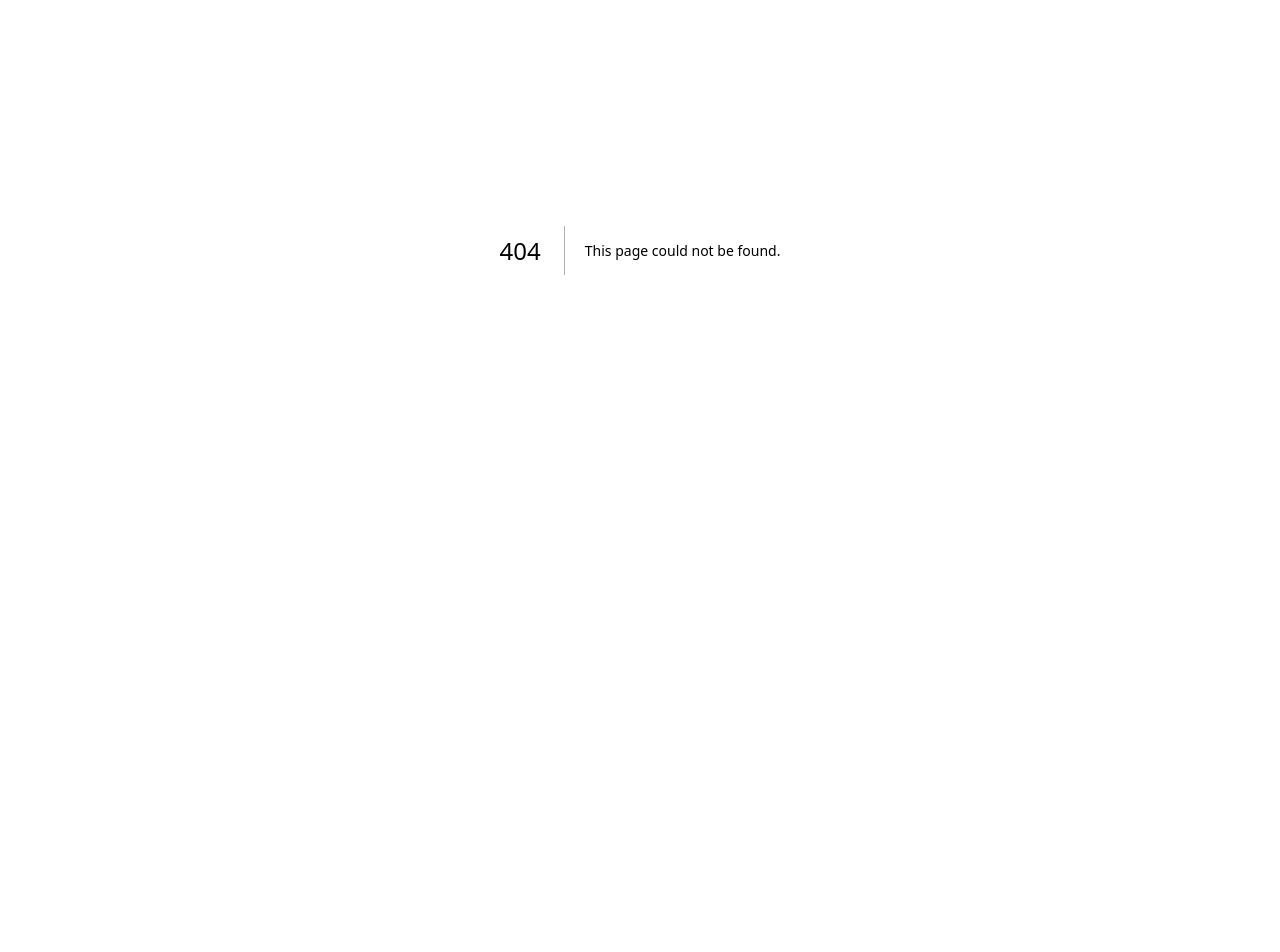
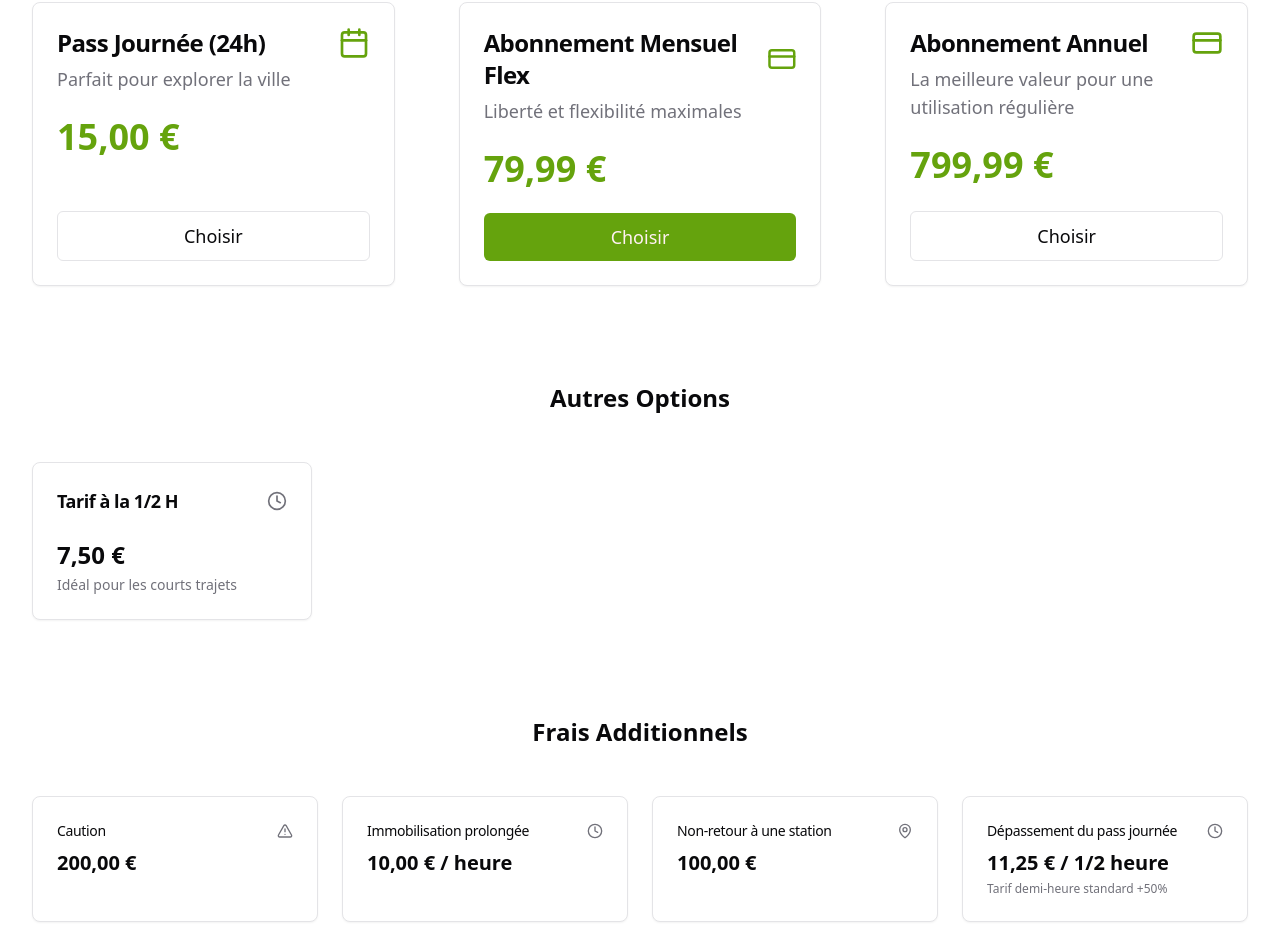
Before and after one commit to Drosscend/scoot-ride, a Next.js app: page /prices in a window 1280 px wide. Before the commit this address had no page. Shown: the part 206-1158 px from the top of the page. Before the commit the page ends 856 px from the top, so only its background shows below. Built offline with nearby package versions, Linux system fonts and the light colour scheme.

Commit message:
feat(prices): add prices page

```diff
--- /dev/null
+++ b/src/app/prices/page.tsx
@@ -0,0 +1,9 @@
+import { Prices } from "@/app/prices/prices";
+
+export default function Page() {
+  return (
+    <main className="bg-background min-h-screen px-4 py-12 sm:px-6 lg:px-8">
+      <Prices />
+    </main>
+  );
+}
--- /dev/null
+++ b/src/app/prices/prices.tsx
@@ -0,0 +1,166 @@
+"use client";
+
+import { motion } from "framer-motion";
+import { AlertTriangleIcon, CalendarIcon, Clock4Icon, ClockIcon, CreditCardIcon, MapPinIcon } from "lucide-react";
+import { Button } from "@/components/ui/button";
+import { Card, CardContent, CardDescription, CardFooter, CardHeader, CardTitle } from "@/components/ui/card";
+
+const mainPricingOptions = [
+  {
+    title: "Pass Journée (24h)",
+    price: "15,00 €",
+    description: "Parfait pour explorer la ville",
+    icon: CalendarIcon,
+  },
+  {
+    title: "Abonnement Mensuel Flex",
+    price: "79,99 €",
+    description: "Liberté et flexibilité maximales",
+    icon: CreditCardIcon,
+    highlight: true,
+  },
+  {
+    title: "Abonnement Annuel",
+    price: "799,99 €",
+    description: "La meilleure valeur pour une utilisation régulière",
+    icon: CreditCardIcon,
+  },
+];
+
+const secondaryPricingOptions = [
+  {
+    title: "Tarif à la 1/2 H",
+    price: "7,50 €",
+    description: "Idéal pour les courts trajets",
+    icon: ClockIcon,
+  },
+];
+
+const additionalFees = [
+  {
+    title: "Caution",
+    price: "200,00 €",
+    icon: AlertTriangleIcon,
+  },
+  {
+    title: "Immobilisation prolongée",
+    price: "10,00 € / heure",
+    icon: Clock4Icon,
+  },
+  {
+    title: "Non-retour à une station",
+    price: "100,00 €",
+    icon: MapPinIcon,
+  },
+  {
+    title: "Dépassement du pass journée",
+    price: "11,25 € / 1/2 heure",
+    description: "Tarif demi-heure standard +50%",
+    icon: ClockIcon,
+  },
+];
+
+const MotionCard = motion(Card);
+
+export function Prices() {
+  return (
+    <div className="mx-auto max-w-7xl">
+      <motion.h2
+        className="mb-16 text-center text-4xl font-extrabold"
+        initial={{ opacity: 0, y: -20 }}
+        animate={{ opacity: 1, y: 0 }}
+        transition={{ duration: 0.5 }}
+      >
+        Nos Tarifs
+      </motion.h2>
+
+      <div className="grid grid-cols-1 gap-12 sm:grid-cols-3 lg:gap-16">
+        {mainPricingOptions.map((option, index) => (
+          <MotionCard
+            key={index}
+            className="flex h-full flex-col transition-shadow hover:shadow-lg"
+            initial={{ opacity: 0, y: 20 }}
+            animate={{ opacity: 1, y: 0 }}
+            transition={{ duration: 0.5, delay: index * 0.2 }}
+          >
+            <CardHeader>
+              <div className="flex items-center justify-between">
+                <CardTitle className="text-2xl">{option.title}</CardTitle>
+                <option.icon className="text-primary size-8" />
+              </div>
+              <CardDescription className="text-lg">{option.description}</CardDescription>
+            </CardHeader>
+            <CardContent className="grow">
+              <p className="text-primary text-4xl font-bold">{option.price}</p>
+            </CardContent>
+            <CardFooter>
+              <Button className="w-full py-6 text-lg" variant={option.highlight ? "default" : "outline"}>
+                Choisir
+              </Button>
+            </CardFooter>
+          </MotionCard>
+        ))}
+      </div>
+
+      <motion.h3
+        className="mb-12 mt-24 text-center text-2xl font-bold"
+        initial={{ opacity: 0 }}
+        animate={{ opacity: 1 }}
+        transition={{ duration: 0.5, delay: 0.6 }}
+      >
+        Autres Options
+      </motion.h3>
+      <div className="grid grid-cols-1 gap-8 sm:grid-cols-2 lg:grid-cols-4">
+        {secondaryPricingOptions.map((option, index) => (
+          <MotionCard
+            key={index}
+            className="flex h-full flex-col"
+            initial={{ opacity: 0, scale: 0.9 }}
+            animate={{ opacity: 1, scale: 1 }}
+            transition={{ duration: 0.3, delay: 0.8 + index * 0.1 }}
+          >
+            <CardHeader>
+              <div className="flex items-center justify-between">
+                <CardTitle className="text-lg">{option.title}</CardTitle>
+                <option.icon className="text-muted-foreground size-5" />
+              </div>
+            </CardHeader>
+            <CardContent>
+              <p className="text-2xl font-bold">{option.price}</p>
+              <p className="text-muted-foreground mt-1 text-sm">{option.description}</p>
+            </CardContent>
+          </MotionCard>
+        ))}
+      </div>
+
+      <motion.h3
+        className="mb-12 mt-24 text-center text-2xl font-bold"
+        initial={{ opacity: 0 }}
+        animate={{ opacity: 1 }}
+        transition={{ duration: 0.5, delay: 1 }}
+      >
+        Frais Additionnels
+      </motion.h3>
+      <div className="grid grid-cols-1 gap-6 sm:grid-cols-2 lg:grid-cols-4">
+        {additionalFees.map((fee, index) => (
+          <MotionCard
+            key={index}
+            className="flex h-full flex-col"
+            initial={{ opacity: 0, x: -20 }}
+            animate={{ opacity: 1, x: 0 }}
+            transition={{ duration: 0.3, delay: 1.2 + index * 0.1 }}
+          >
+            <CardHeader className="flex flex-row items-center justify-between space-y-0 pb-2">
+              <CardTitle className="text-sm font-medium">{fee.title}</CardTitle>
+              <fee.icon className="text-muted-foreground size-4" />
+            </CardHeader>
+            <CardContent>
+              <p className="text-xl font-bold">{fee.price}</p>
+              {fee.description && <p className="text-muted-foreground mt-1 text-xs">{fee.description}</p>}
+            </CardContent>
+          </MotionCard>
+        ))}
+      </div>
+    </div>
+  );
+}
```
